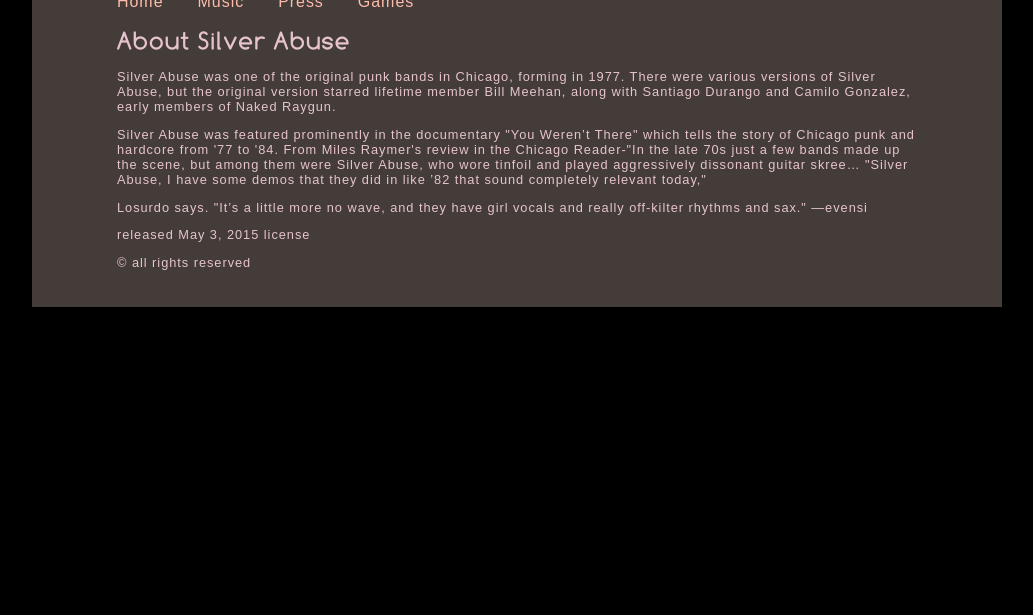
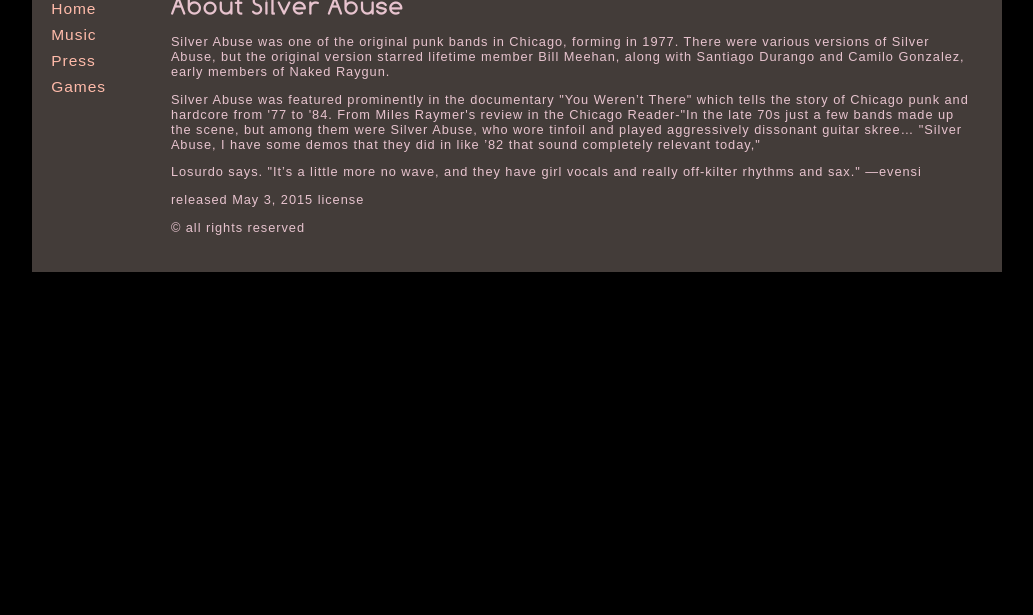
Before and after one commit to camilogo1/SilverAbuse, a React app: page / in a window 1280 px wide. Shown: the part 185-800 px from the top of the page, without its empty margins (123-1156 px from the left). Built offline with nearby package versions, Linux system fonts and the light colour scheme.

Commit message:
finished homepage CSS

```diff
--- a/src/styles/common.css
+++ b/src/styles/common.css
@@ -47,7 +47,7 @@
 }
 
 #logo-container,
-#react-container {
+.bounding-box {
     display: grid;
 }
 
@@ -57,6 +57,7 @@
 }
 
 #home-head-image {
+    width: 100%;
     grid-column-start: 1;
     grid-column-end: 4;
     grid-row-start: 1;
@@ -73,6 +74,8 @@
 
 .bounding-box {
     background-color: #433c39;
+    grid-template-columns: 1fr 8fr;
+    align-items: start;
 }
 
 .content-box,
@@ -85,9 +88,22 @@
 
 nav.main_links li {
     text-decoration: none;
-    display: inline-block;
-    margin: 8px 20px;
-    font-size: .8rem;
+    display: block;
+    margin: 8px 20px 8px 0;
+    font-size: .97rem;
+}
+
+nav.main_links li:first-child {
+    margin-left: 0;
+}
+
+nav.main_links li a {
+    text-decoration: none;
+    color: #FBA;
+}
+
+nav.main_links ul {
+    margin: 1rem 0 0 1rem;
 }
 
 /* Logo changes to avoid pixellation */
@@ -103,25 +119,19 @@
 
 /* For larger than phone widths */
 
-@media screen and (min-device-width: 720px) {
+@media screen and (max-width: 720px) {
     nav.main_links li {
-        font-size: 1rem;
-        margin: 8px 17px;
+        font-size: .8rem;
+        margin: 8px 22px;
+        display: inline-block;
     }
-}
-
-nav.main_links li:first-child {
-    margin-left: 0;
-}
-
-nav.main_links li a {
-    text-decoration: none;
-    color: #FBA;
-}
-
-nav.main_links ul {
-    margin: .5rem auto 0;
-    padding: 0;
+    .bounding-box {
+        grid-template-columns: 1fr;
+    }
+    nav.main_links ul {
+        padding: 0;
+        margin: 0 auto 0;
+    }
 }
 
 h1 {
--- a/webpack.common.js
+++ b/webpack.common.js
@@ -12,7 +12,7 @@
         new CleanWebpackPlugin(['dist']),
         new HtmlWebpackPlugin({
             title: 'Silver Abuse Official',
-            template: 'index.html'
+            template: './src/index.html'
         })
     ],
     module: {
```
Also changed, not shown: src/index.html (renamed from index.html).
